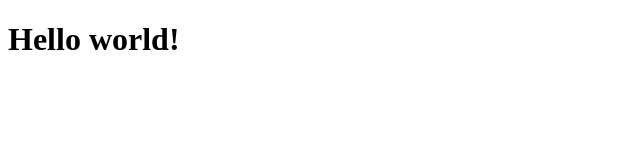
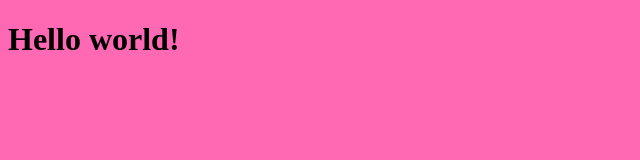
Before and after one commit to FACalike/not-project-1, a plain HTML site: page index.html in a window 1280 px wide. Shown: the whole page, without its empty margins (0-640 px from the left). Drawn offline with Linux system fonts and the light colour scheme.

Commit message:
Made the background bright pink

```diff
--- a/index.html
+++ b/index.html
@@ -3,6 +3,7 @@
 <head>
   <meta charset="UTF-8">
   <title>This is not project 1</title>
+  <link rel="stylesheet" href="./stylesheets/main.css">
 </head>
 <body>
   <h1>Hello world!</h1>
--- /dev/null
+++ b/stylesheets/main.css
@@ -0,0 +1,3 @@
+body {
+  background: hotpink;
+}
```
